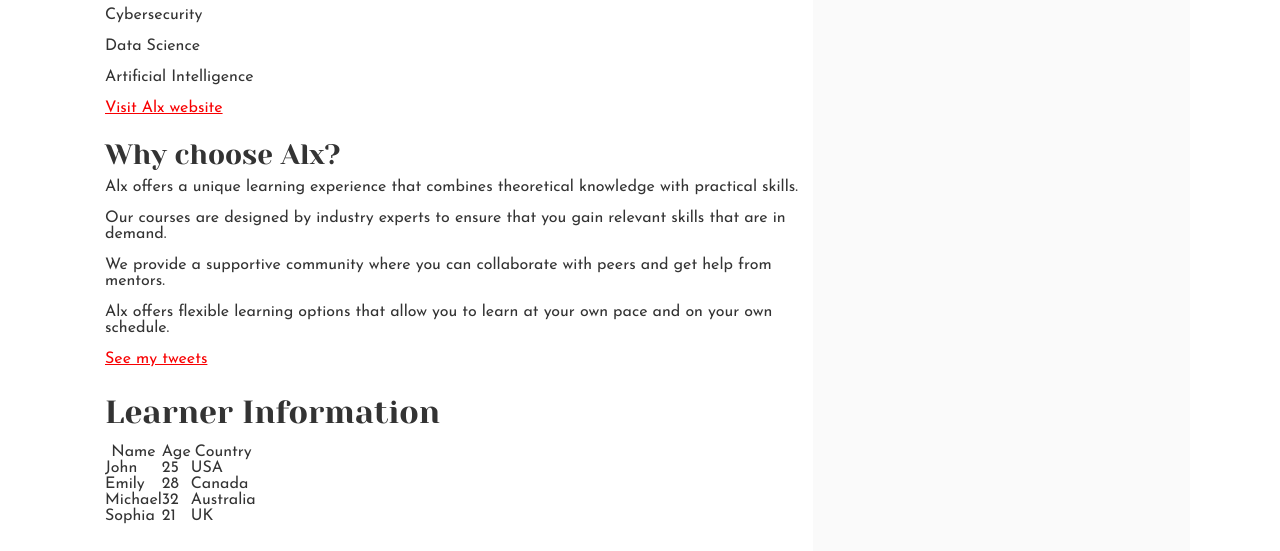
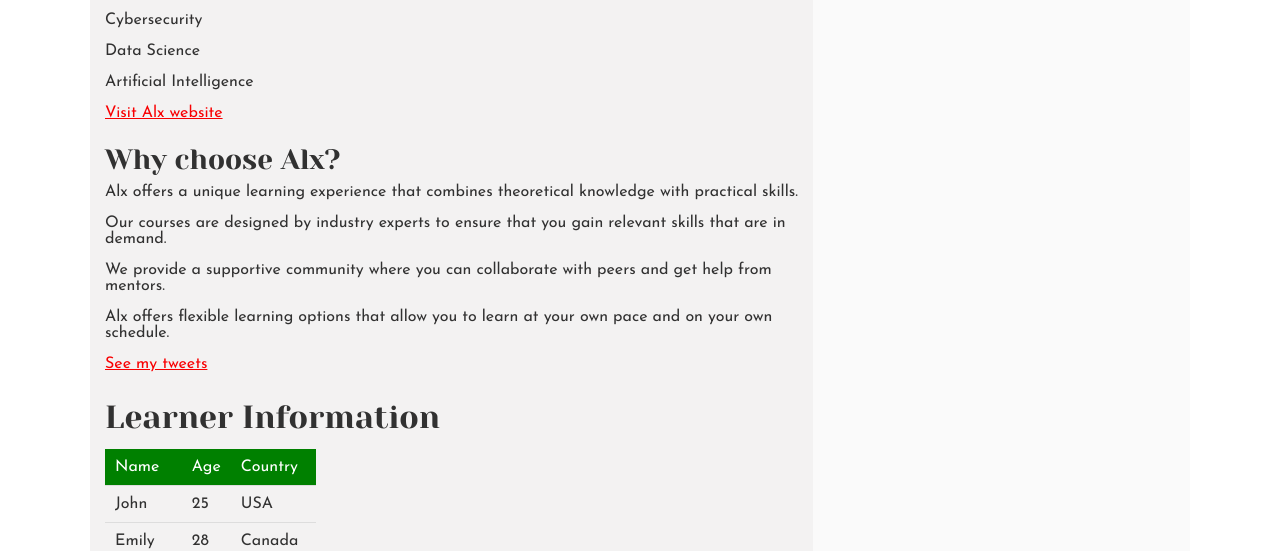
Before and after one commit to Laz-28/alx_html_css, a plain HTML site: page css_basic/index.html in a window 1280 px wide. Shown: the part 404-955 px from the top of the page. Drawn offline with Linux system fonts and the light colour scheme.

Commit message:
adding the css properties for styling

```diff
--- a/css_basic/styles.css
+++ b/css_basic/styles.css
@@ -1,6 +1,7 @@
 body{
     display: flex;
     flex-direction: column;
+    gap:5px;
 }
 main{
     display: flex;
@@ -9,6 +10,8 @@
 }
 article{
     flex: 2;
+    background-color: rgb(243, 242, 242);
+    border-radius: 10px;
 }
 aside{
     flex:1;
@@ -16,3 +19,14 @@
 aside, article{
     overflow-y: auto;
 }
+
+th,td{
+    padding: 10px;
+    border-bottom: 1px solid #ddd;
+    text-align: left;
+}
+
+th{
+    background-color: green;
+    color: white;
+}
```
